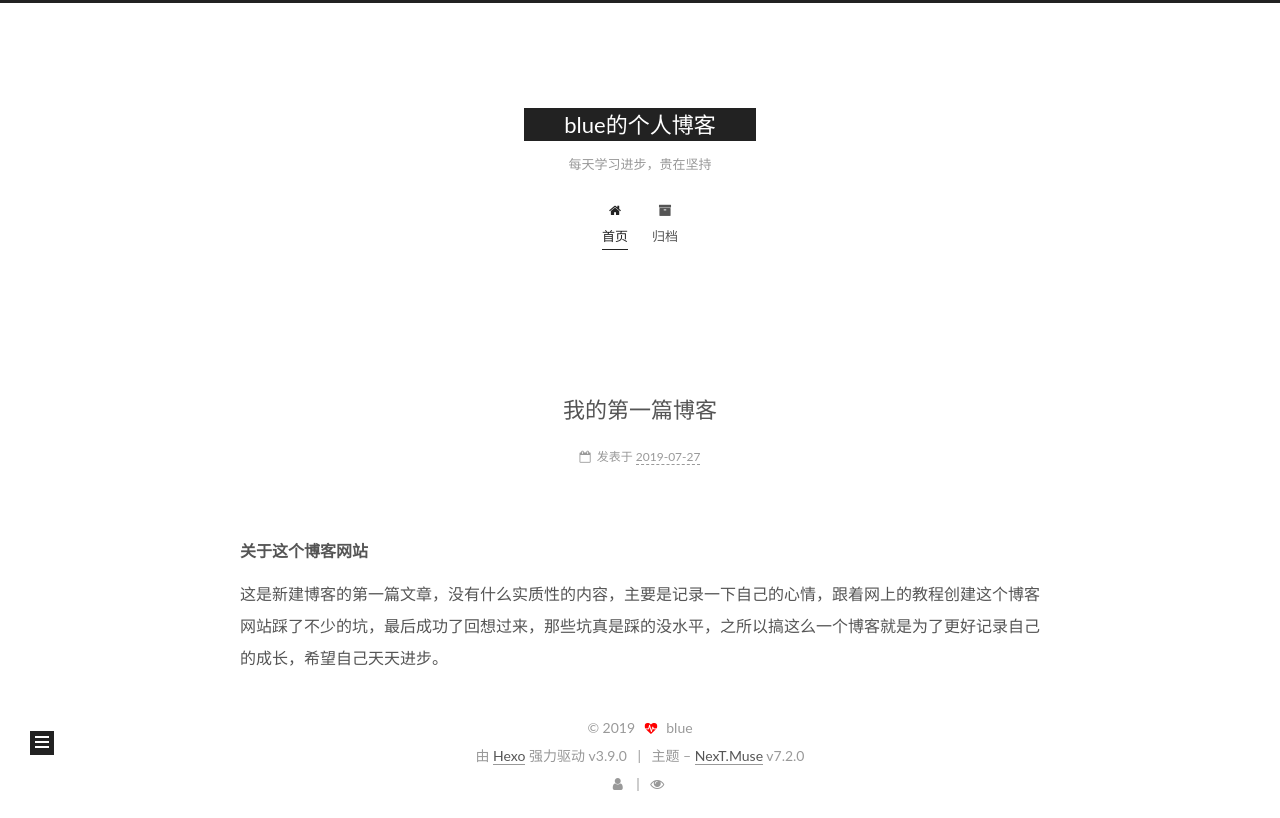
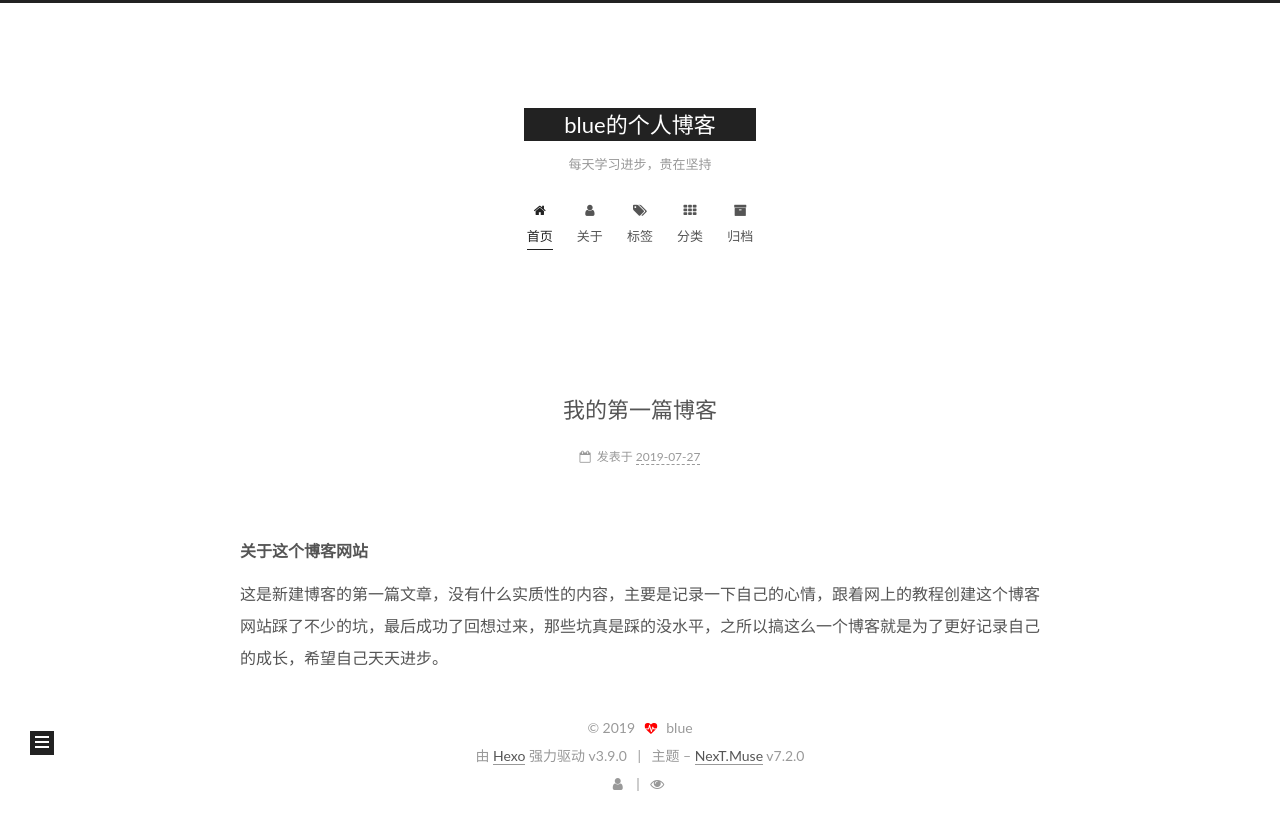
Before and after one commit to blue1314/Myblog.github.io, a plain HTML site: page index.html in a window 1280 px wide. Drawn offline with Linux system fonts and the light colour scheme; some packages are replaced by stand-ins of ours; a script that the page names is missing.

Commit message:
Site updated: 2019-07-27 16:18:47

```diff
--- a/index.html
+++ b/index.html
@@ -231,6 +231,54 @@
 
 
 
+          <li class="menu-item menu-item-about">
+
+
+
+
+
+
+
+
+    <a href="/about/" rel="section"><i class="menu-item-icon fa fa-fw fa-user"></i> <br>关于</a>
+
+  </li>
+
+
+
+
+          <li class="menu-item menu-item-tags">
+
+
+
+
+
+
+
+
+    <a href="/tags/" rel="section"><i class="menu-item-icon fa fa-fw fa-tags"></i> <br>标签</a>
+
+  </li>
+
+
+
+
+          <li class="menu-item menu-item-categories">
+
+
+
+
+
+
+
+
+    <a href="/categories/" rel="section"><i class="menu-item-icon fa fa-fw fa-th"></i> <br>分类</a>
+
+  </li>
+
+
+
+
           <li class="menu-item menu-item-archives">
 
 
@@ -291,7 +339,7 @@
     <span hidden itemprop="author" itemscope itemtype="http://schema.org/Person">
       <meta itemprop="name" content="blue">
       <meta itemprop="description" content>
-      <meta itemprop="image" content="/images/avatar.gif">
+      <meta itemprop="image" content="/images/avatar.jpg">
     </span>
 
     <span hidden itemprop="publisher" itemscope itemtype="http://schema.org/Organization">
@@ -446,6 +494,8 @@
         <div class="site-overview">
 
           <div class="site-author motion-element" itemprop="author" itemscope itemtype="http://schema.org/Person">
+
+    <img class="site-author-image" itemprop="image" src="/images/avatar.jpg" alt="blue">
 
   <p class="site-author-name" itemprop="name">blue</p>
   <div class="site-description motion-element" itemprop="description"></div>
```
Also changed, not shown: 2019/07/27/我的第一篇博客/index.html (+51 -1 lines), archives/2019/07/index.html (+59 -0 lines), archives/2019/index.html (+59 -0 lines), archives/index.html (+59 -0 lines), images/avatar.jpg (added).
